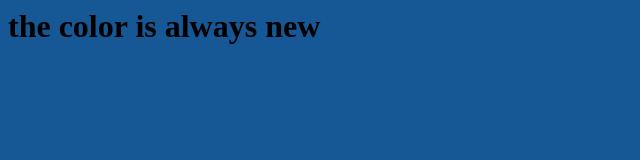
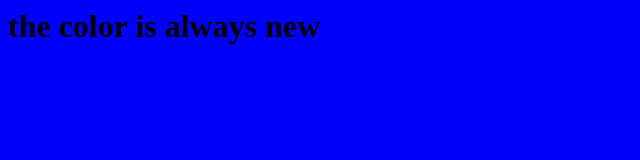
Before and after one commit to iNspiter/temp1, a plain HTML site: page index.html in a window 1280 px wide. Shown: the whole page, without its empty margins (0-640 px from the left). Drawn offline with Linux system fonts and the light colour scheme.

Commit message:
color blue

```diff
--- a/index.html
+++ b/index.html
@@ -1,5 +1,5 @@
 <html>
-	<body bgcolor="165795">
+	<body bgcolor="blue">
 
 	<h1>the color is always new</h1>
 
```
